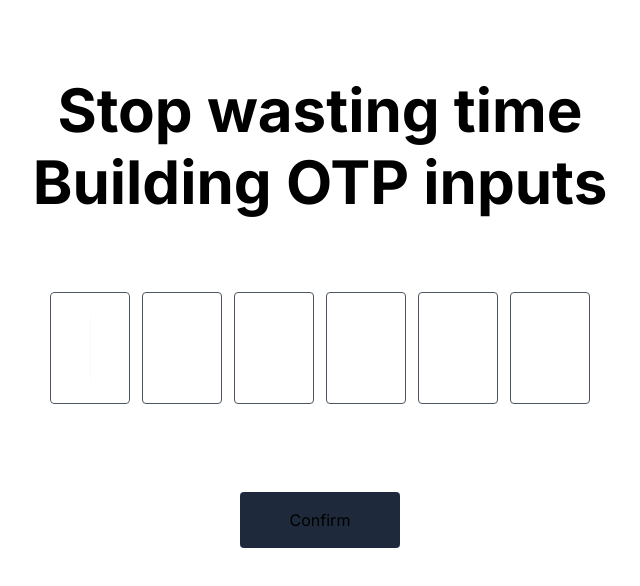
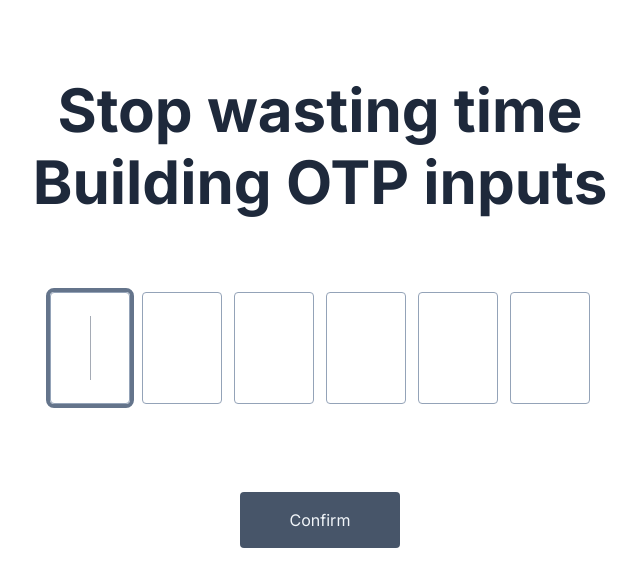
Before and after one commit to thatcatinsomnia/otp-demo, a Next.js app: page /otp in a window 1280 px wide. Shown: the top 586 px of the page, without its empty margins (320-960 px from the left). Built offline with nearby package versions, Linux system fonts and the light colour scheme.

Commit message:
:sparkles: update light mode styles

```diff
--- a/app/layout.tsx
+++ b/app/layout.tsx
@@ -16,7 +16,7 @@ export default function RootLayout({
 }>) {
   return (
     <html lang="en">
-      <body className={`${inter.className} h-dvh dark:bg-slate-950 dark:text-white`}>
+      <body className={`${inter.className} h-dvh dark:bg-slate-950 text-slate-800 dark:text-white`}>
         <div className="mx-auto p-4 h-full max-w-2xl">
           {children}
         </div>
--- a/app/page.tsx
+++ b/app/page.tsx
@@ -41,8 +41,13 @@ export default function Home() {
     <>
       <Header />
       <form className="mt-14 mx-auto max-w-[360px] flex flex-col gap-1" onSubmit={onSendSMS}>
-        <input className="block p-3 w-full rounded text-gray-700" value={phone} onChange={e => setPhone(e.target.value)} />
-        <button className="px-4 py-2 flex justify-center bg-slate-800 hover:bg-slate-900/95 transition-all duration-200 rounded disabled:opacity-30 disabled:bg-slate-800" disabled={pending}>
+        <input
+          className="block p-3 w-full rounded text-gray-700 border border-gray-400"
+          placeholder="091234567"
+          value={phone}
+          onChange={e => setPhone(e.target.value)}
+        />
+        <button className="px-4 py-2 flex justify-center text-slate-100 bg-slate-600 dark:bg-slate-800 hover:bg-slate-700 hover:dark:bg-slate-900/95 transition-all duration-200 rounded disabled:opacity-30 disabled:hover:bg-slate-600 disabled:bg-slate-800" disabled={pending}>
           {pending ? <IconLoader2 className="animate-spin"/> : 'Send Verify Code'}
         </button>
       </form>
--- a/components/OTPForm.tsx
+++ b/components/OTPForm.tsx
@@ -26,7 +26,7 @@ export default function OTPForm() {
       setPending(false);
       validateOtp();
       setIsSubmitted(true);
-    }, 5000);
+    }, 3000);
   };
 
   const validateOtp = () => {
@@ -61,7 +61,7 @@ export default function OTPForm() {
             <Slot key={idx} {...slot} />
           ))}
         />
-        <button ref={btnRef} className="mt-8 md:mt-12 mx-auto w-40 py-2 md:py-4 flex justify-center bg-slate-800 hover:bg-slate-900/95 transition-all duration-200 rounded disabled:opacity-50 disabled:hover:bg-slate-800" disabled={pending}>
+        <button ref={btnRef} className="mt-8 md:mt-12 mx-auto w-40 py-2 md:py-4 flex justify-center text-slate-100 bg-slate-600 dark:bg-slate-800 hover:bg-slate-700 dark:hover:bg-slate-900/95 transition-all duration-200 rounded disabled:opacity-50 disabled:hover:bg-slate-600 disabled:dark:hover:bg-slate-800" disabled={pending}>
           {pending ? <IconLoader2 className="animate-spin" /> : 'Confirm'}
         </button>
       </form>
@@ -73,7 +73,7 @@ function Slot(props: SlotProps) {
   const outlineStyles = props.isActive ? 'outline:3 md:outline-4' : 'outline-0'
 
   return (
-    <div className={`${outlineStyles} relative w-12 h-14 md:w-20 md:h-28 text-[2rem] md:text-[3rem] flex items-center justify-center text-gray-700 dark:text-gray-100 border border-gray-600 rounded group-hover:border-gray-400 transition-all duration-200 outline outline-white`}>
+    <div className={`${outlineStyles} relative w-12 h-14 md:w-20 md:h-28 text-[2rem] md:text-[3rem] flex items-center justify-center text-gray-700 dark:text-gray-100 border border-slate-400 dark:border-gray-600 rounded group-hover:border-gray-600 group-hover:dark:border-gray-400 transition-all duration-200 outline outline-slate-500 dark:outline-white`}>
       {props.char !== null && <div>{props.char}</div>}
       {props.hasFakeCaret && <FakeCaret />}
     </div>
@@ -83,7 +83,7 @@ function Slot(props: SlotProps) {
 function FakeCaret() {
   return (
     <div className="absolute pointer-events-none inset-0 flex items-center justify-center animate-caret-blink">
-      <div className="w-px h-6 md:h-16 bg-gray-100" />
+      <div className="w-px h-6 md:h-16 bg-slate-600 dark:bg-gray-100" />
     </div>
   );
 }
```
Also changed, not shown: components/DarkModeIcon.tsx (deleted).
